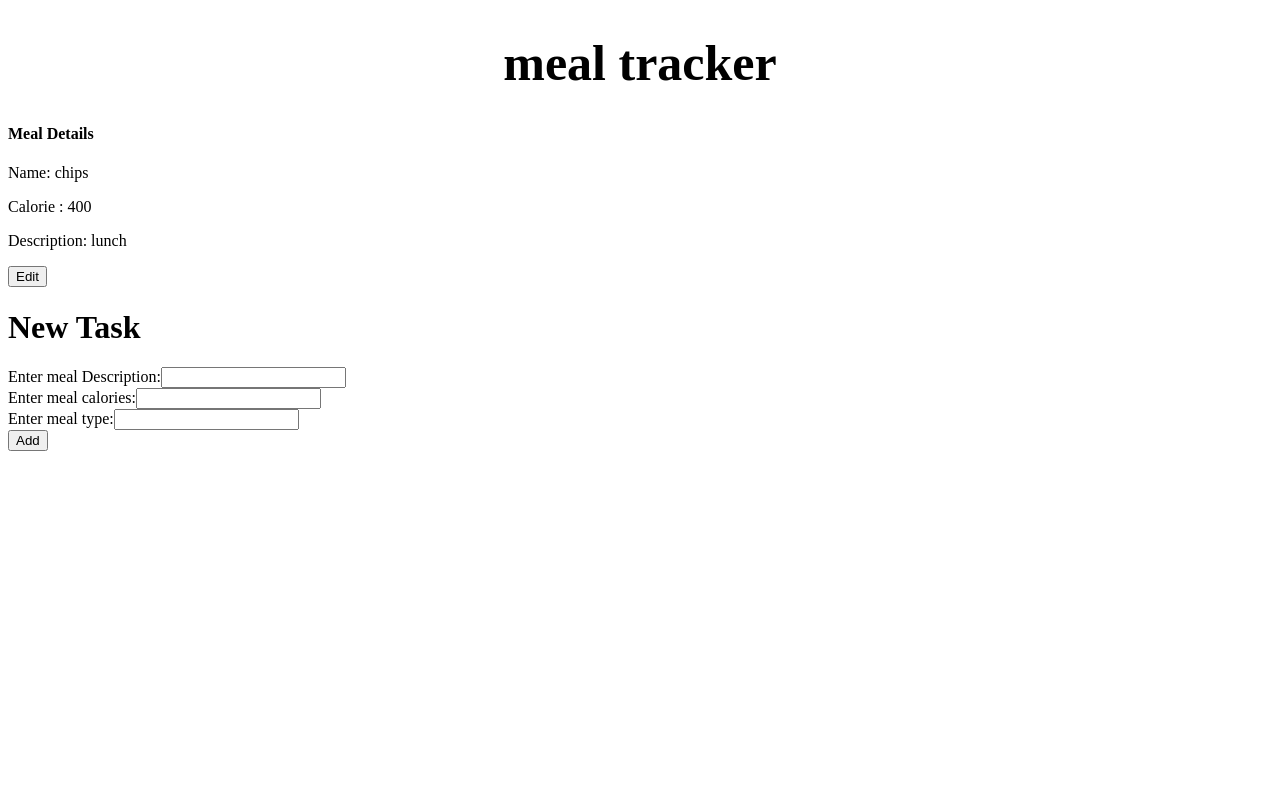
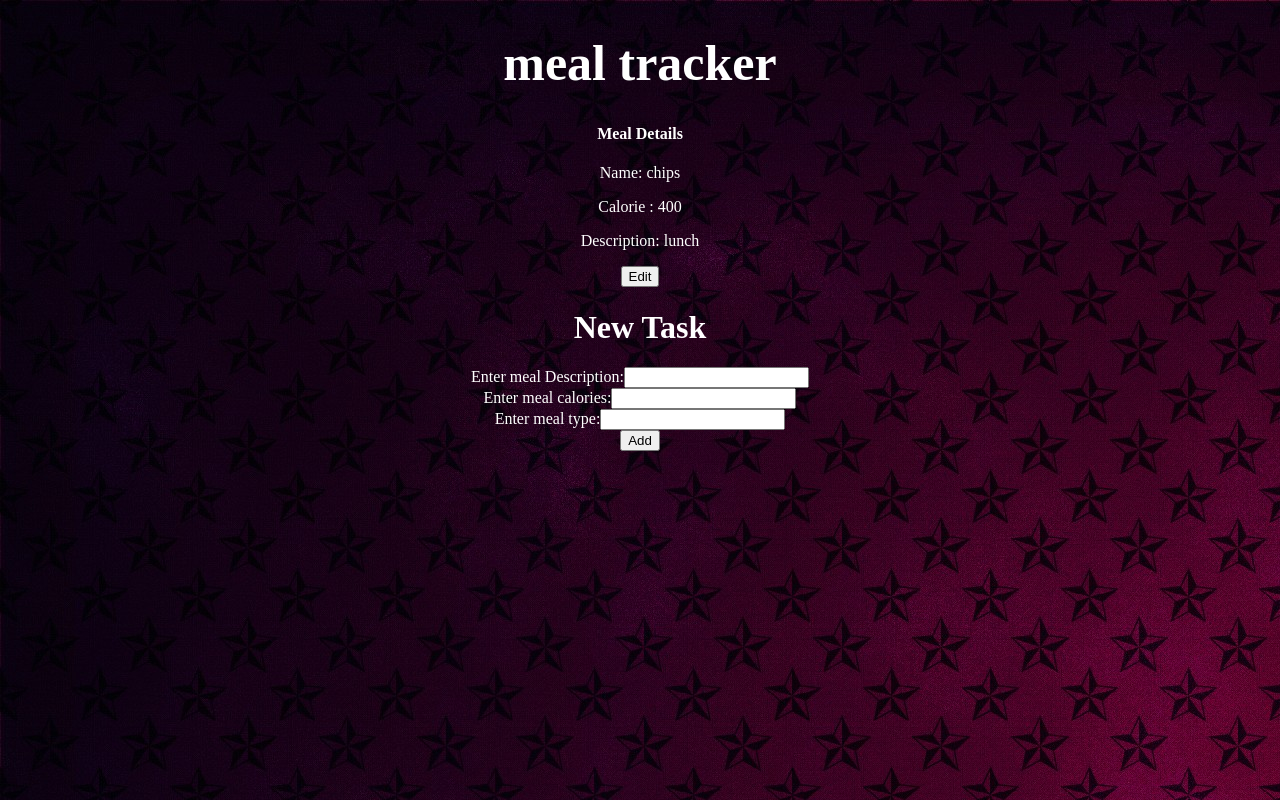
Before and after one commit to markkariuki/meal-tracker, an Angular app: page / in a window 1280 px wide. Built offline with nearby package versions, Linux system fonts and the light colour scheme.

Commit message:
add change to anything

```diff
--- a/src/app/edit-meals/edit-meals.component.html
+++ b/src/app/edit-meals/edit-meals.component.html
@@ -1,4 +1,4 @@
-<div *ngIf="selectedMeal">
+<div *ngIf="childSelectedMeal">
       <h1>Edit meal</h1>
       <div>
         <label>Enter meal Description:</label>
--- a/src/app/meal-lists/meal-lists.component.html
+++ b/src/app/meal-lists/meal-lists.component.html
@@ -1,3 +1,4 @@
+
 <div *ngFor="let currentMeal of childtaskMeal">
   <h4>Meal Details</h4>
   <p>Name: {{currentMeal.name}}</p>
--- a/src/styles.css
+++ b/src/styles.css
@@ -1 +1,6 @@
 /* You can add global styles to this file, and also import other style files */
+body{
+  background-image: url(../src/app/edit-meals/i.jpg);
+  color: white;
+  text-align: center;
+}
```
Also changed, not shown: src/app/edit-meals/i.jpg (added).
